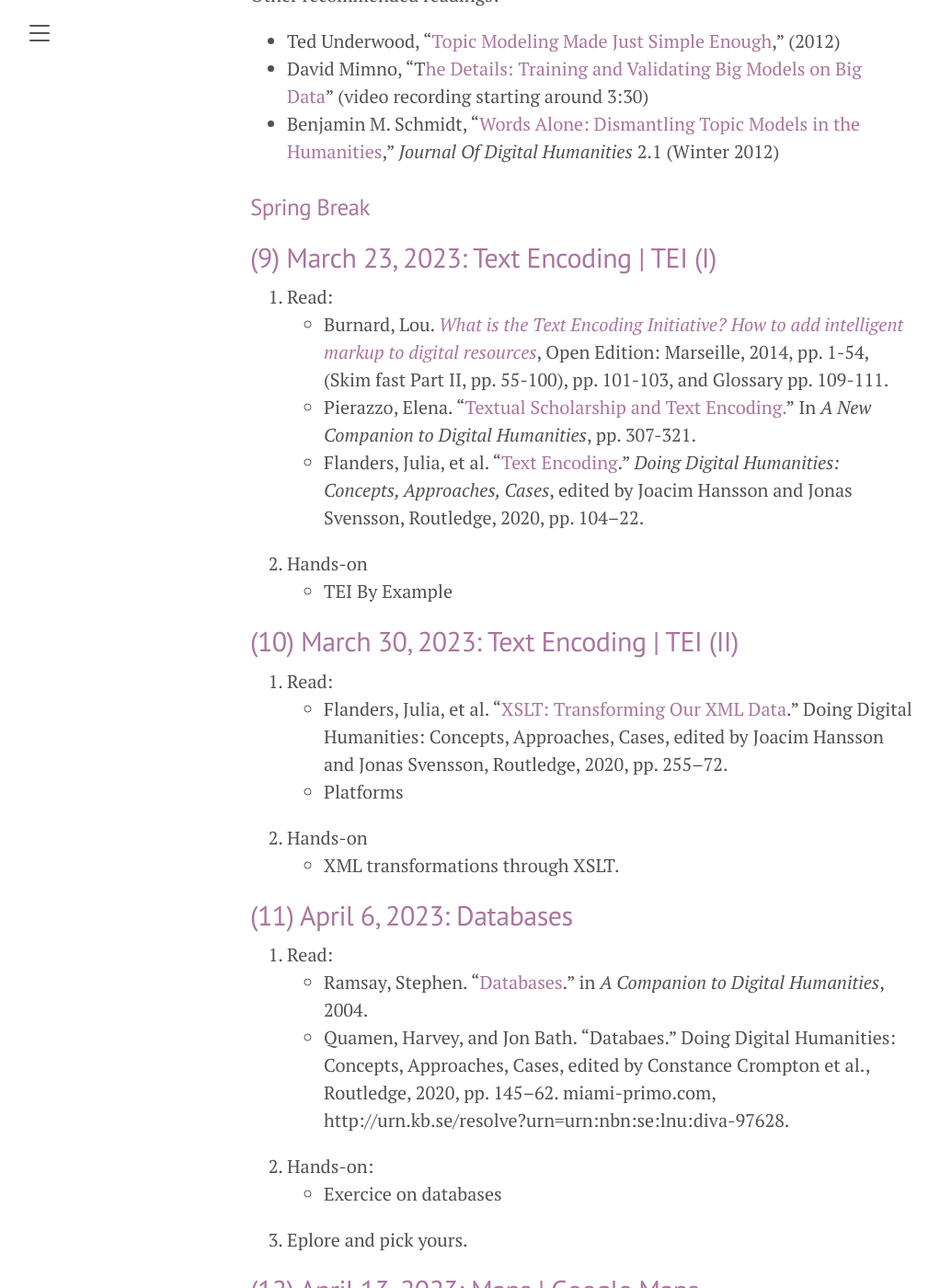
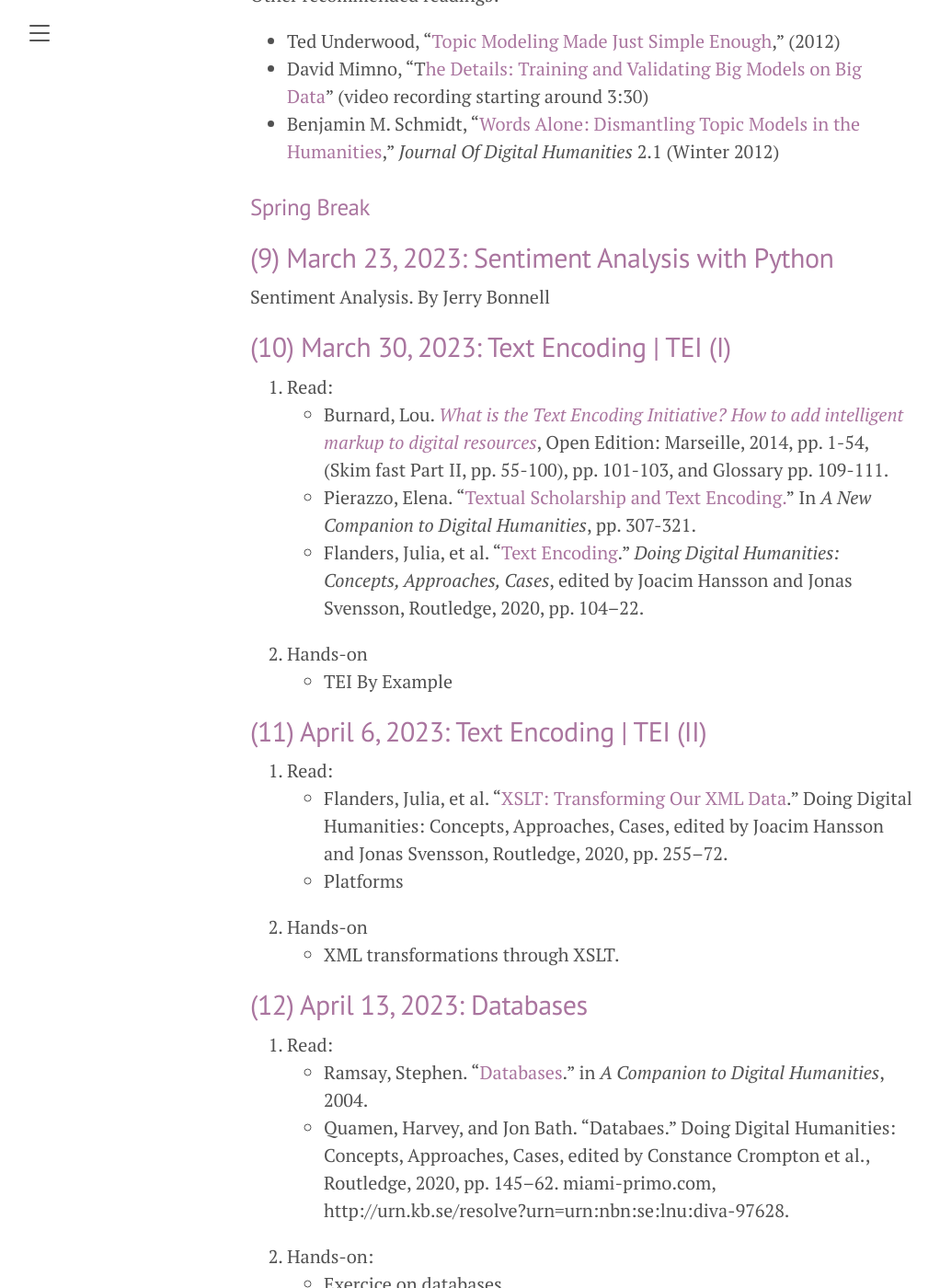
Before and after one commit to susannalles/DHPracticum_Spring23, a Jekyll site: the page built from schedule.md, in a window 1280 px wide and 1400 px high, scrolled down 4369 px. Shown: the whole window at 92% size, without its empty margins (8-1030 px from the left). Built offline with Jekyll 4.4.1, drawn with Linux system fonts in a browser that asks for light colours; part of the change alters nothing that is shown; some of the changed text lies outside the part shown.

Commit message:
Update schedule.md

```diff
--- a/schedule.md
+++ b/schedule.md
@@ -105,8 +105,12 @@ Other recommended readings:
 
 ### Spring Break
 
-## (9) March 23, 2023: Text Encoding | TEI (I)
+## (9) March 23, 2023: Sentiment Analysis with Python
 
+Sentiment Analysis. By Jerry Bonnell
+
+
+## (10) March 30, 2023: Text Encoding | TEI (I)
 1. Read:
   - Burnard, Lou. *[What is the Text Encoding Initiative? How to add intelligent markup to digital resources](https://books.openedition.org/oep/679?lang=en)*, Open Edition: Marseille, 2014, pp. 1-54, (Skim fast Part II, pp. 55-100), pp. 101-103, and Glossary pp. 109-111.
   - Pierazzo, Elena. “[Textual Scholarship and Text Encoding.](https://onlinelibrary.wiley.com/doi/abs/10.1002/9781118680605.ch21)” In *A New Companion to Digital Humanities*, pp. 307-321.
@@ -115,7 +119,7 @@ Other recommended readings:
 3. Hands-on
   - TEI By Example
 
-## (10) March 30, 2023: Text Encoding | TEI (II)
+## (11) April 6, 2023: Text Encoding | TEI (II)
 
 1. Read:
   - Flanders, Julia, et al. “[XSLT: Transforming Our XML Data](http://urn.kb.se/resolve?urn=urn:nbn:se:lnu:diva-97628).” Doing Digital Humanities: Concepts, Approaches, Cases, edited by Joacim Hansson and Jonas Svensson, Routledge, 2020, pp. 255–72.
@@ -124,7 +128,8 @@ Other recommended readings:
 3. Hands-on
   - XML transformations through XSLT.
 
-## (11) April 6, 2023: Databases
+
+## (12) April 13, 2023: Databases
 
 1. Read:
   - Ramsay, Stephen. “[Databases](http://digitalhumanities.org/companion/view?docId=blackwell/9781405103213/9781405103213.xml&chunk.id=ss1-3-3&toc.id=0&brand=9781405103213_brand).” in *A Companion to Digital Humanities*, 2004.
@@ -133,7 +138,7 @@ Other recommended readings:
   - Exercice on databases
 3. Eplore and pick yours.
 
-## (12) April 13, 2023: Maps | Google Maps
+## (13) April 20, 2023: Maps | Google Maps
 
 1. Read:
   - Presner, Todd, and David Shepard. “[Mapping the Geospatial Turn.](https://onlinelibrary.wiley.com/doi/abs/10.1002/9781118680605.ch14)” In A New Companion to Digital Humanities, ed. by S. Schreibman, et al. Oxford: Wiley Black 2016, pp. 201-212.
@@ -142,13 +147,10 @@ Other recommended readings:
 - Clifford, Jim, et al. “[Intro to Google Maps and Google Earth](https://programminghistorian.org/en/lessons/googlemaps-googleearth).” *Programming Historian*, no. 2, Dec. 2013.
 3. Explore and pick ours:
   - Radical Cartography <http://www.radicalcartography.net/>
-
-
-## (13) April 20, 2023: Lab
-
 - Laboratory Day
 
 *Annotated bibliography created with Zotero due*
+
 
 ## (14) April 27, 2023: Optional Lab
 
```
